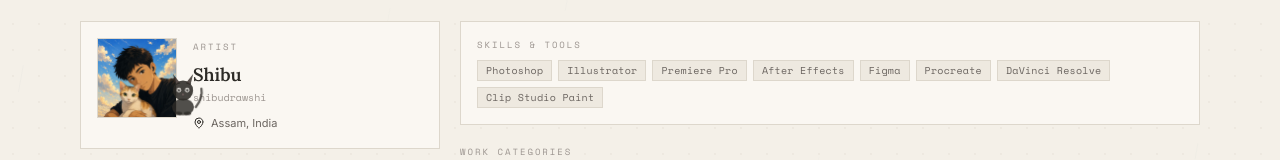
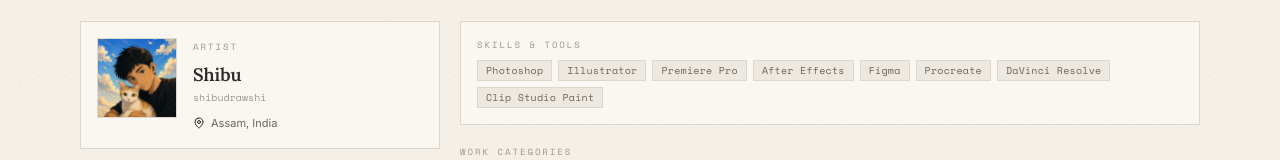
Before and after one commit to ShadySubh/shibudrawshi.art, a Next.js app: page / in a window 1280 px wide. Shown: the part 327-487 px from the top of the page. Built offline with nearby package versions, Linux system fonts and the light colour scheme.

Commit message:
style: remove GhibliCat pal near avatar on homepage

```diff
--- a/src/app/page.tsx
+++ b/src/app/page.tsx
@@ -190,10 +190,6 @@ export default function Home() {
                   priority
                 />
               </div>
-              {/* Cat pal perched beside the frame */}
-              <div className="absolute -bottom-1 -right-7 pointer-events-none">
-                <GhibliCat />
-              </div>
             </div>
             <div className="flex flex-col gap-1 min-w-0 pt-0.5">
               <Label>Artist</Label>
```
